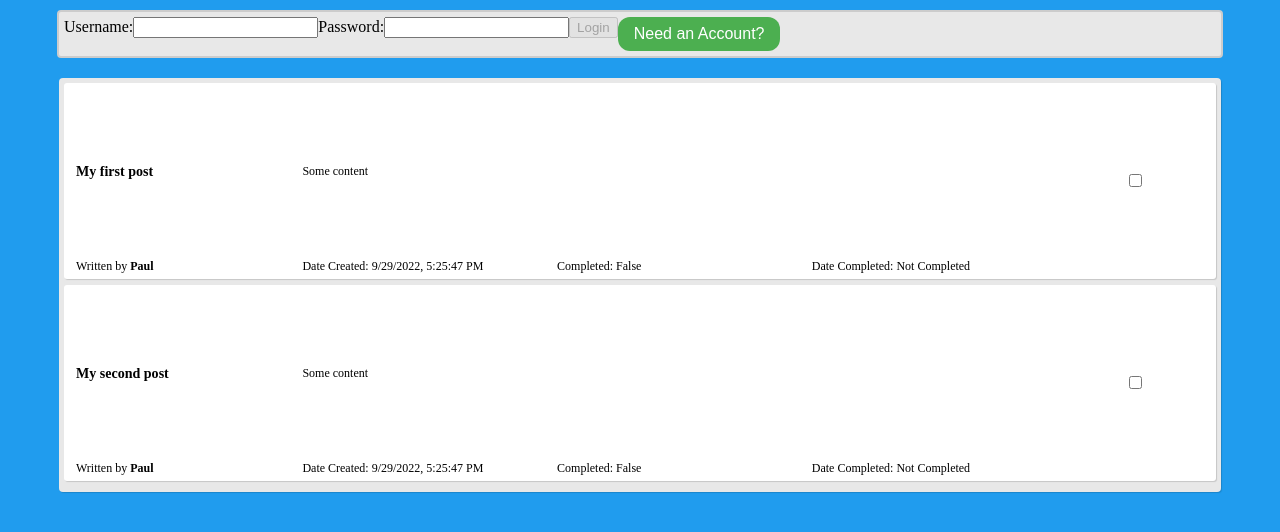
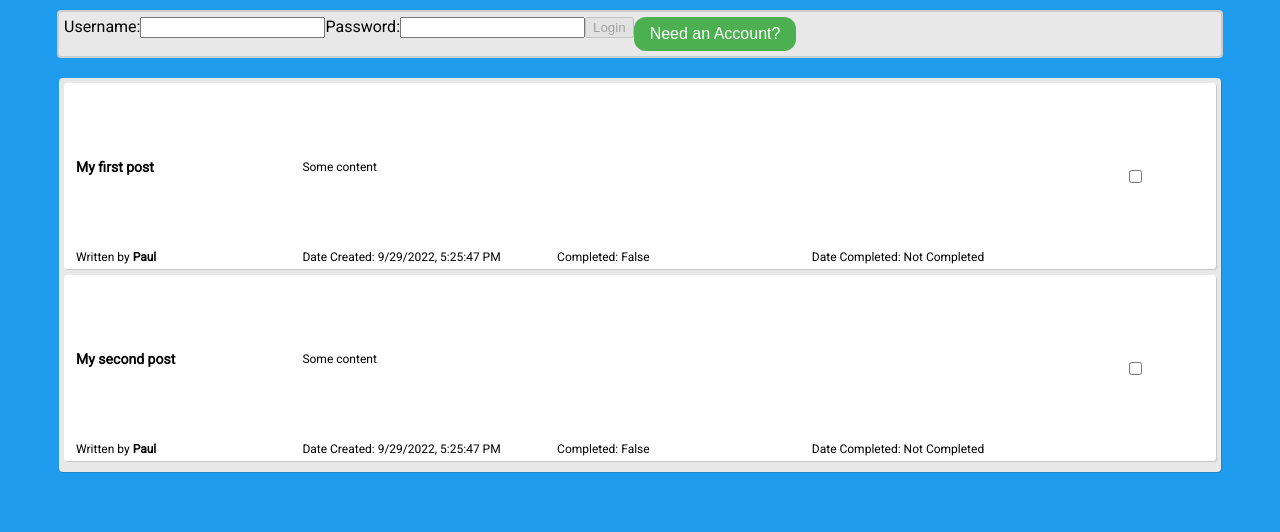
Before and after one commit to joezaksheske/Lab2, a React (Create React App) app: page / in a window 1280 px wide. Shown: the top 532 px of the page. Built offline with nearby package versions, Linux system fonts and the light colour scheme.

Commit message:
made some css updates

```diff
--- a/src/App.css
+++ b/src/App.css
@@ -1,10 +1,16 @@
+@import url('https://fonts.googleapis.com/css?family=Roboto');
 body{
     padding: 0;
     margin: 0;
     background: #209cee;
+    font-family: 'Roboto';
 }
 
 .app {
+}
+
+header{
+    font-family: 'Roboto';
 }
 
 .todo-list {
@@ -108,7 +114,6 @@
     grid-column: 2;
     margin: 5px;
     text-align: center;
-    font-family: sans-serif;
     font-size: 30px;
 }
 
```
